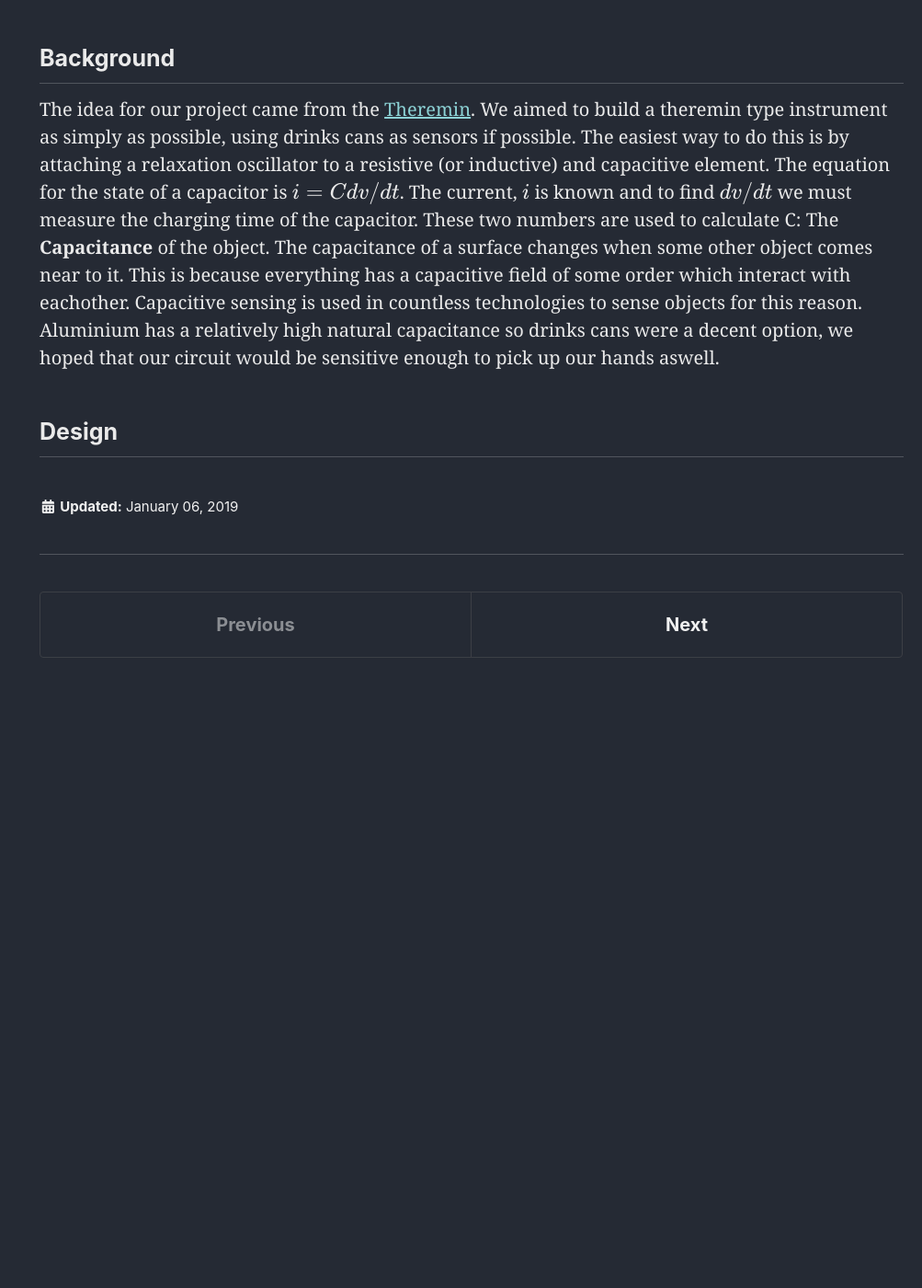
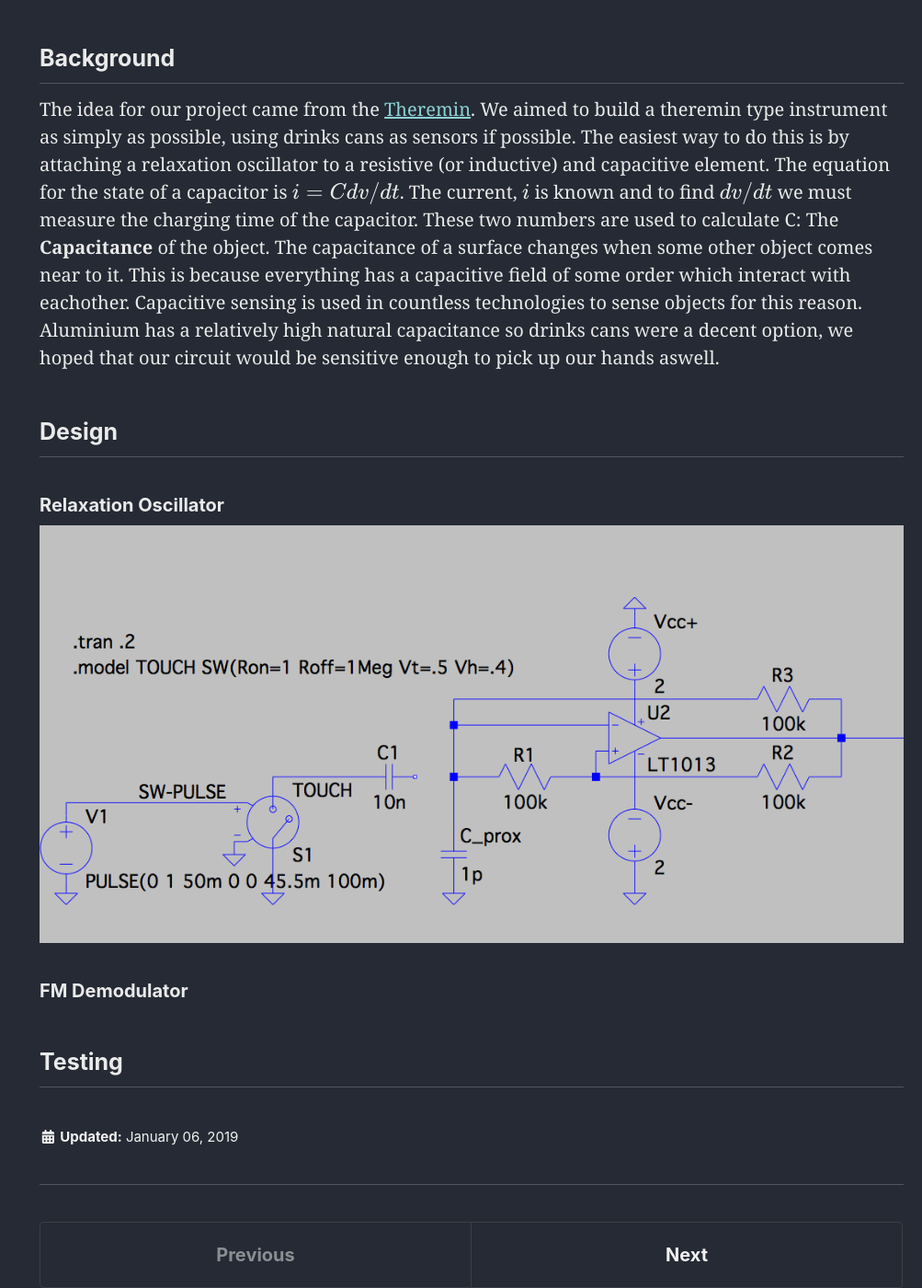
Before and after one commit to mdwcrft/mdwcrft.github.io, a Jekyll site: the page built from _portfolio/cap-sensing-can.md, in a window 1280 px wide and 1400 px high, scrolled down 210 px. Shown: the whole window at 92% size, without its empty margins (277-1280 px from the left). Built offline with Jekyll 4.4.1, drawn with Linux system fonts in a browser that asks for light colours; cached includes are drawn as plain includes; nearby versions of some CDN libraries; formulas are drawn with MathJax 3; before the commit the page ends 925 px from its top, so only the background shows below that.

Commit message:
Add oscillator schematic

```diff
--- a/_portfolio/cap-sensing-can.md
+++ b/_portfolio/cap-sensing-can.md
@@ -13,3 +13,11 @@ This is a short summary of a project taken as part of an analog electronics clas
 The idea for our project came from the [Theremin](http://www.channelroadamps.com/articles/theremin/). We aimed to build a theremin type instrument as simply as possible, using drinks cans as sensors if possible. The easiest way to do this is by attaching a relaxation oscillator to a resistive (or inductive) and capacitive element. The equation for the state of a capacitor is $$i = Cdv/dt$$. The current, $$i$$ is known and to find $$dv/dt$$ we must measure the charging time of the capacitor. These two numbers are used to calculate C: The **Capacitance** of the object. The capacitance of a surface changes when some other object comes near to it. This is because everything has a capacitive field of some order which interact with eachother. Capacitive sensing is used in countless technologies to sense objects for this reason. Aluminium has a relatively high natural capacitance so drinks cans were a decent option, we hoped that our circuit would be sensitive enough to pick up our hands aswell.
 
 ## Design
+
+### Relaxation Oscillator
+<img src="{{ site.url }}{{ site.baseurl }}/assets/images/p7-oscillator-sch.PNG" alt="Relaxation Oscillator Schematic">
+
+### FM Demodulator
+
+
+## Testing
```
Also changed, not shown: assets/images/p7-oscillator-sch.PNG (added).
